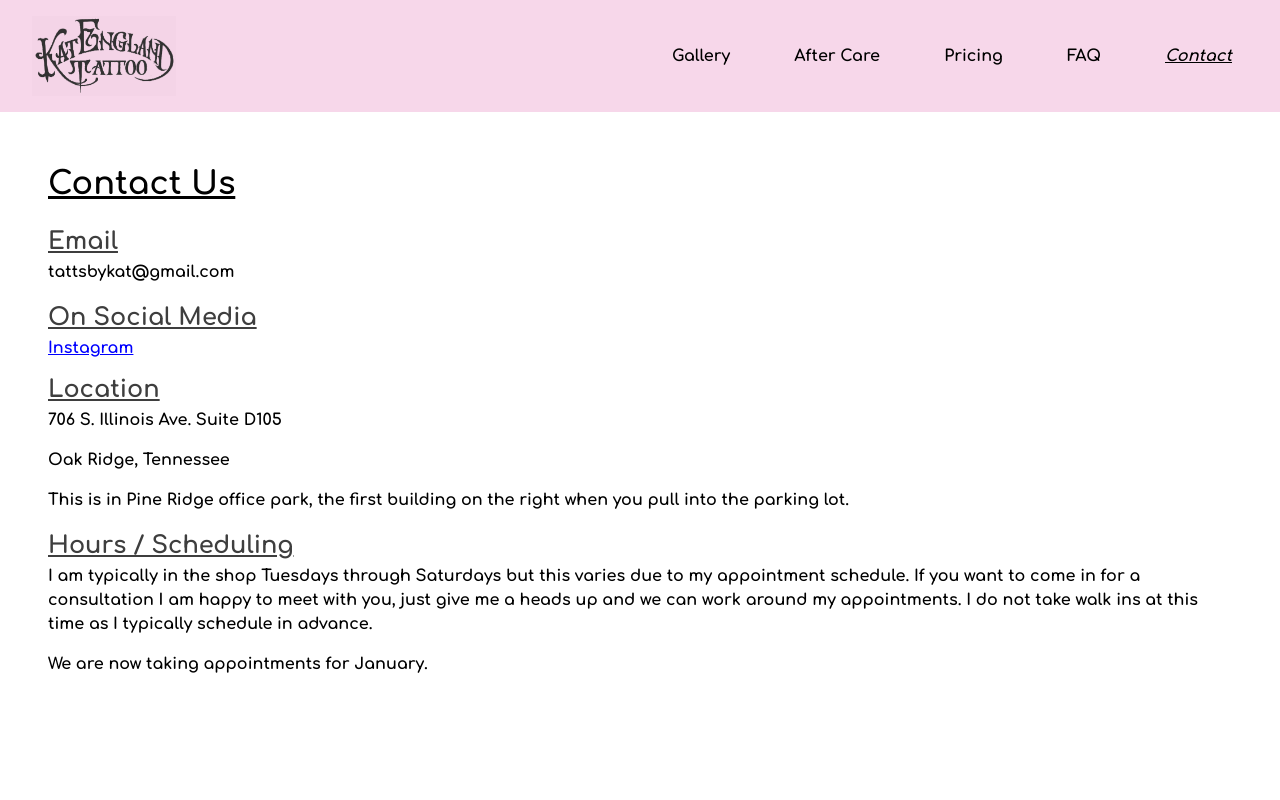
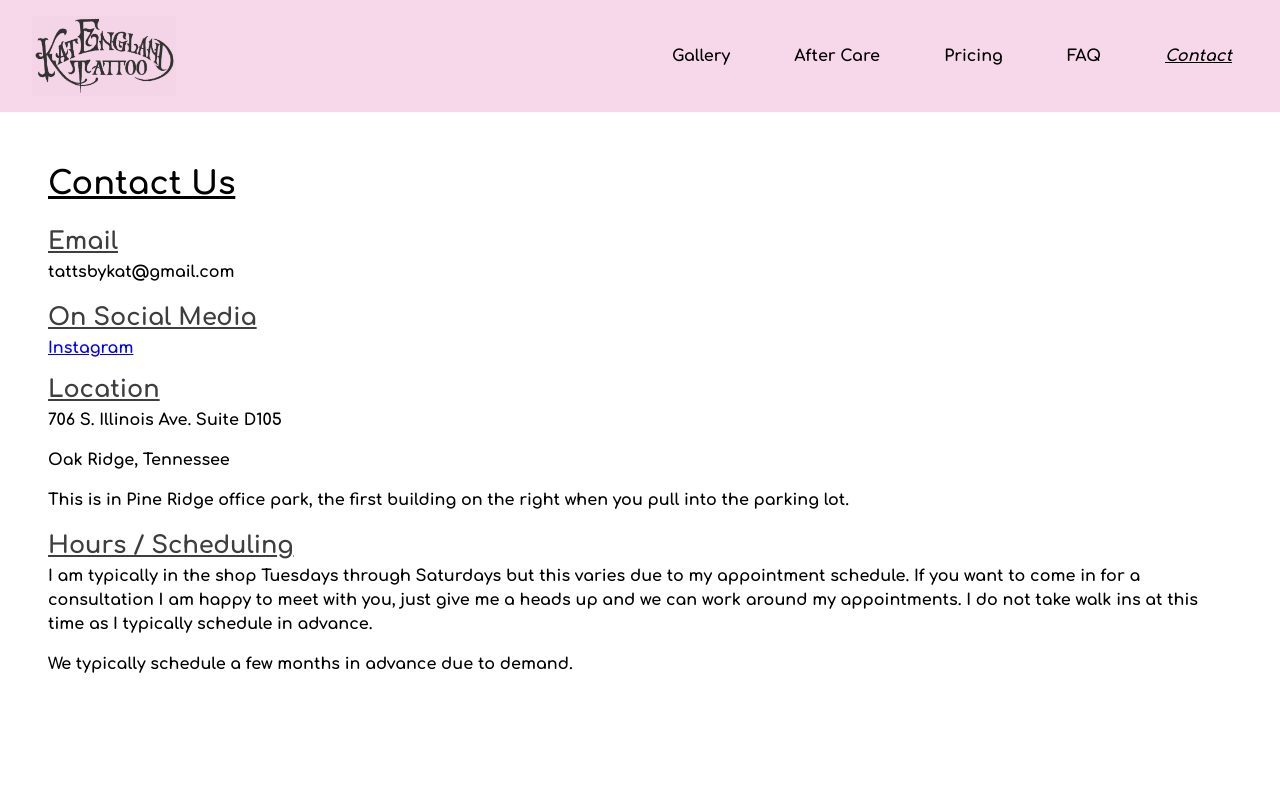
Before and after one commit to llamashock/kat-tattoo, a Next.js app: page /contact in a window 1280 px wide. Shown: the top 800 px of the page. Built offline with nearby package versions, Linux system fonts and the light colour scheme.

Commit message:
Update contact info

```diff
--- a/src/pages/contact.tsx
+++ b/src/pages/contact.tsx
@@ -26,7 +26,7 @@ const contact = () => {
 
         <h2 className={`${styles.h2}`}>Hours / Scheduling</h2>
         <p className={`${styles.p}`}>I am typically in the shop Tuesdays through Saturdays but this varies due to my appointment schedule. If you want to come in for a consultation I am happy to meet with you, just give me a heads up and we can work around my appointments. I do not take walk ins at this time as I typically schedule in advance.</p>
-        <p className={`${styles.p}`}>We are now taking appointments for January.</p>
+        <p className={`${styles.p}`}>We typically schedule a few months in advance due to demand.</p>
     </Layout>
     )
 }
```
